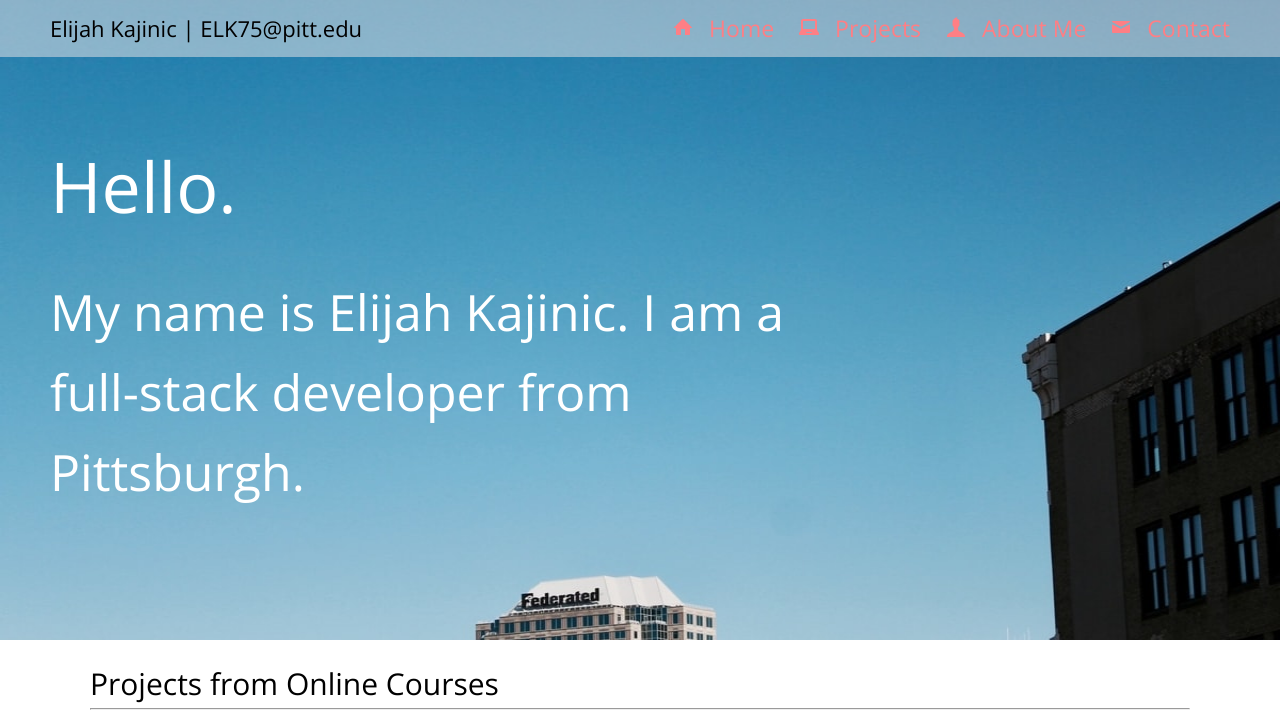
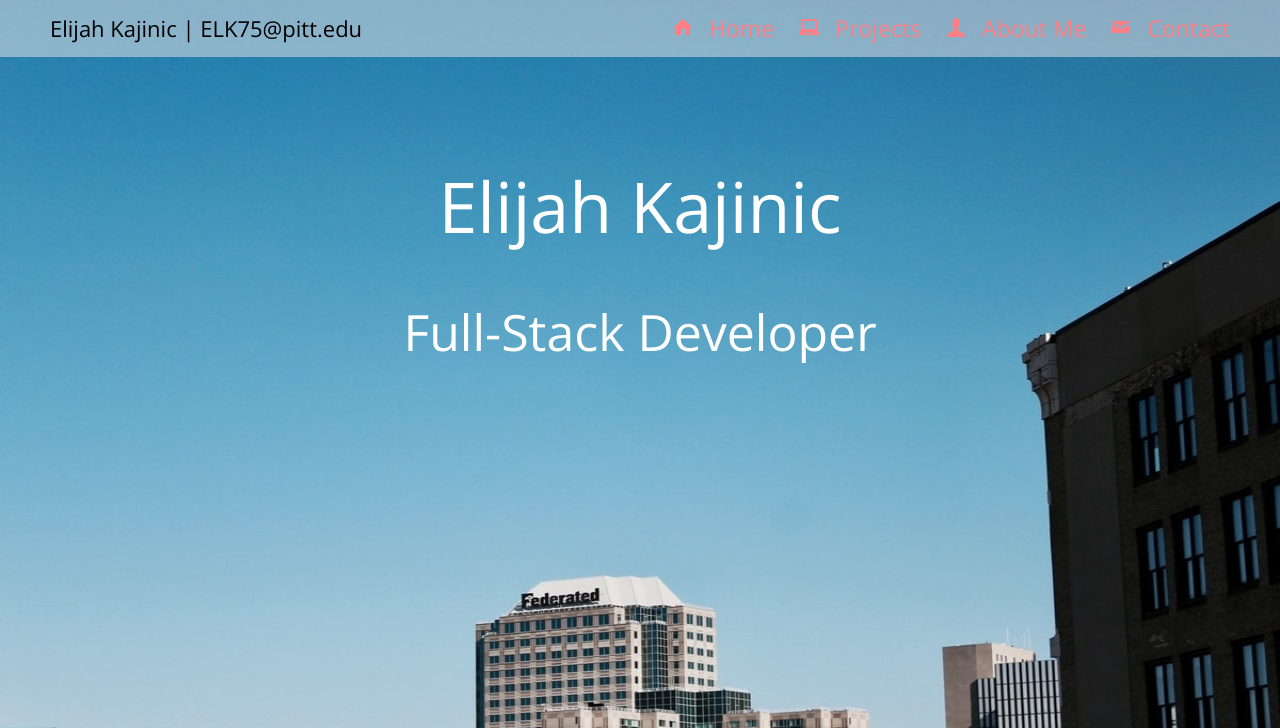
Before and after one commit to ELK75/Portfolio-Site, a website built with webpack: page index.html in a window 1280 px wide. Shown: the top 728 px of the page. Built offline with nearby package versions, Linux system fonts and the light colour scheme.

```diff
--- a/index.html
+++ b/index.html
@@ -65,8 +65,8 @@
         </div>
 
         <div class="container header__text-block u-margin-top-xl">
-            <h1 class="header__text header__text--large">Hello.</h1>
-            <h2 class="header__text header__text--medium">My name is Elijah Kajinic. I am a full-stack developer from Pittsburgh.</h2>
+            <h1 class="header__text header__text--large">Elijah Kajinic</h1>
+            <h2 class="header__text header__text--medium">Full-Stack Developer</h2>
         </div>
     </header>
 
--- a/sass/components/_header.scss
+++ b/sass/components/_header.scss
@@ -1,6 +1,6 @@
 .header {
     position: relative;
-    height: 80vh;
+    height: 100vh;
     width: 100vw;
     overflow: hidden;
 
@@ -17,11 +17,18 @@
         width: 100vw;
     }
 
+    &__text-block {
+        display: flex;
+        flex-direction: column;
+        text-align: center;
+        align-content: center;
+        margin: 10rem auto;
+    }
+
     &__text {
         font-weight: 300;
         margin-top: 3rem;
         color: #fff;
-        max-width: 80rem;
 
         &--large {
             animation: 1s ease-out 0s slideInFromLeft;
```
Also changed, not shown: css/main.css.
